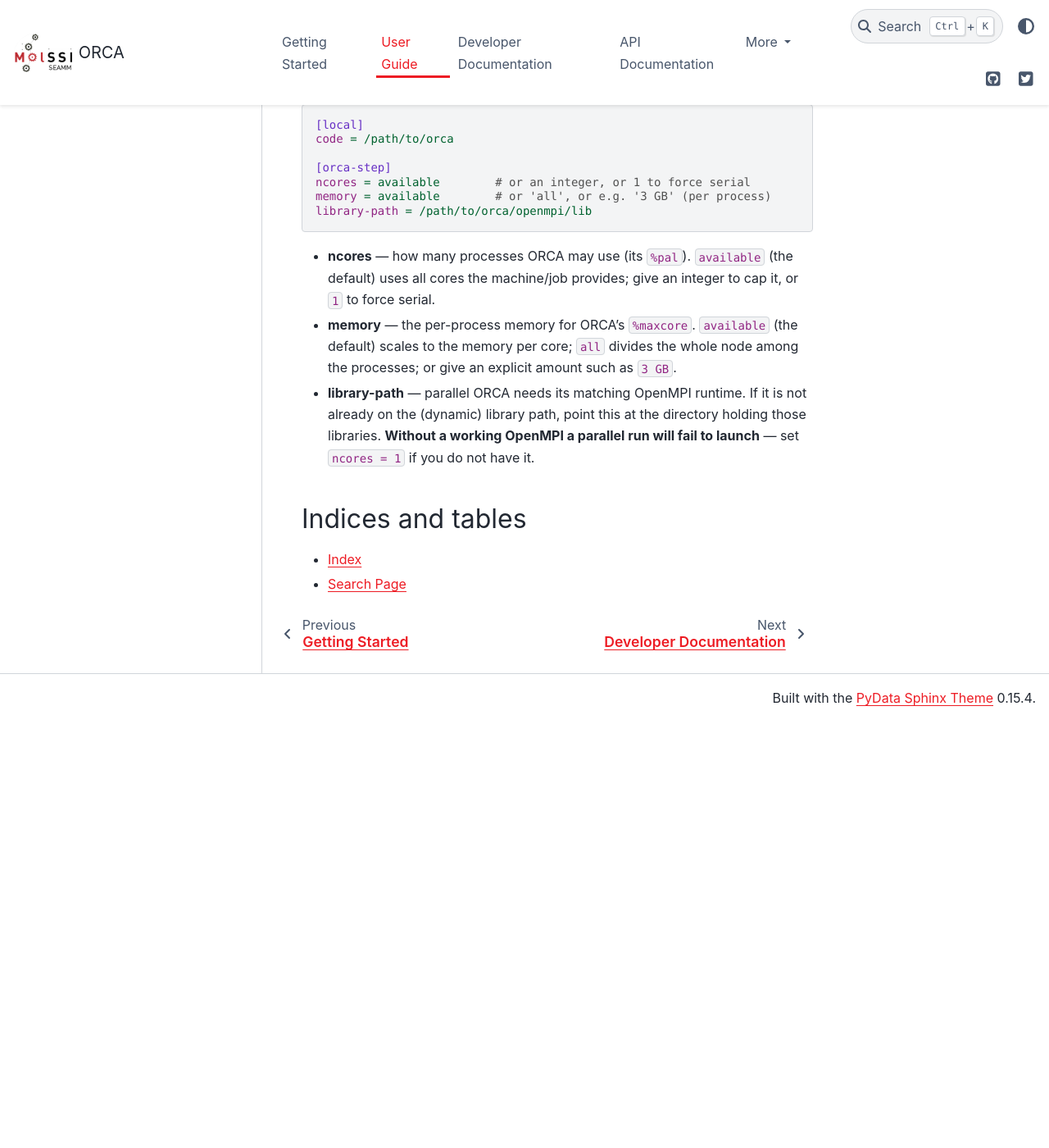
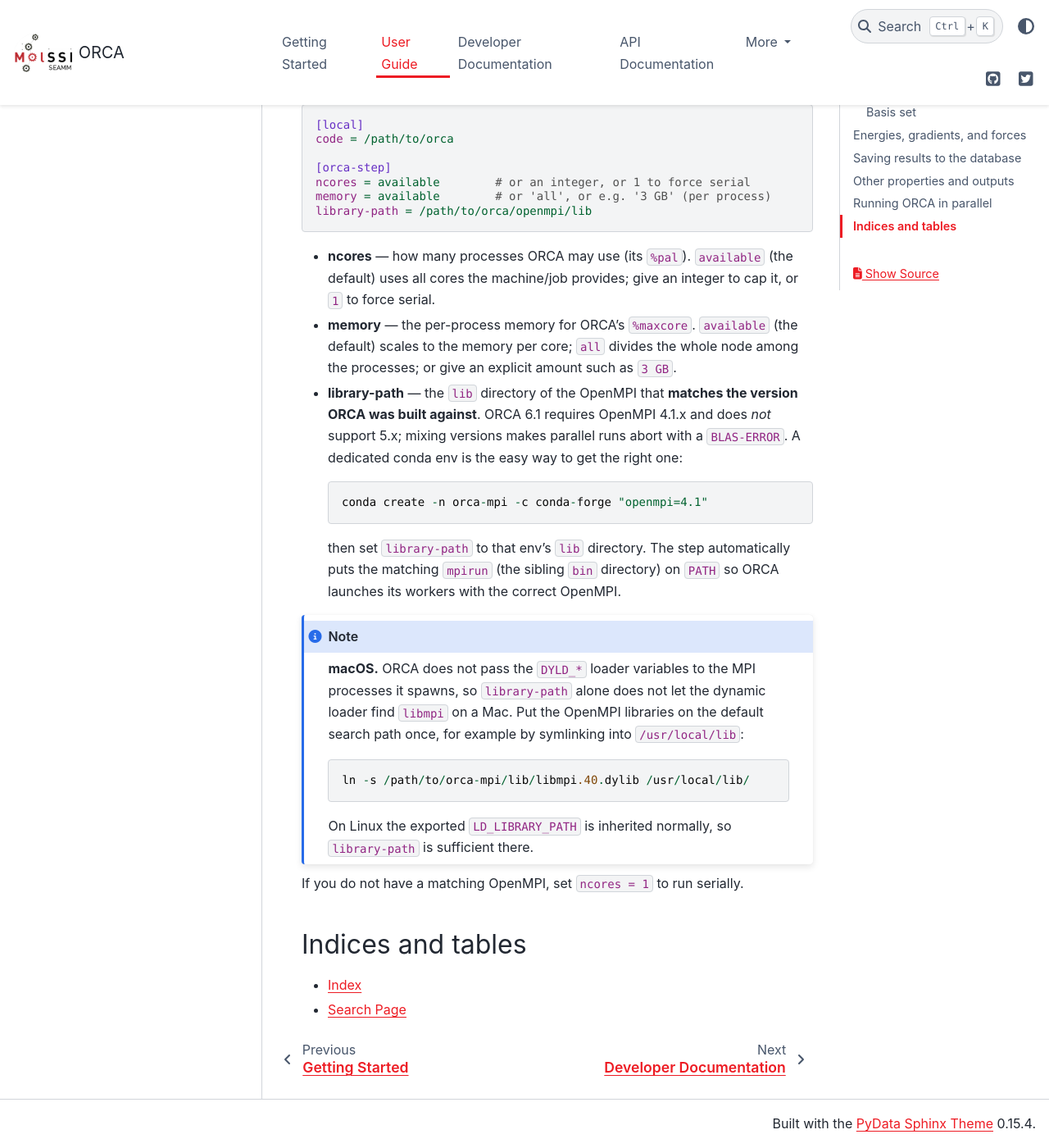
Before and after one commit to molssi-seamm/orca_step, a Sphinx documentation site: the page built from docs/user_guide/index.rst, in a window 1280 px wide and 1400 px high, scrolled down 2412 px. Shown: the whole window at 82% size. Built offline with Sphinx 7.4.7 and the PyData theme 0.15.4, drawn with Linux system fonts in a browser that asks for light colours; pages that are not in the unit, such as notebooks, are missing from menus; before the commit the page ends 3293 px from its top, so only the background shows below that.

Commit message:
Parallel on macOS: use the matching mpirun (PATH) and document the libmpi setup
ORCA launches its MPI workers with whatever `mpirun` is on PATH; a mismatched
OpenMPI (e.g. a system 5.x vs the 4.1.x the workers link) makes the run abort
with a BLAS-ERROR. Prepend the OpenMPI bin (sibling of library-path) so the
matching mpirun is used. Also document that on macOS ORCA does not pass DYLD_*
to its MPI sub-processes, so the OpenMPI libraries must be on dyld's default
search path (e.g. symlinked into /usr/local/lib) -- updated the User Guide and
the shipped orca.ini template accordingly.

Verified: a real HF/def2-SVP PAL2 job now completes (matches the serial energy).

Co-Authored-By: Claude Opus 4.8 (1M context) <noreply@anthropic.com>

```diff
--- a/docs/user_guide/index.rst
+++ b/docs/user_guide/index.rst
@@ -116,10 +116,30 @@ step reads its resource settings from the ``[orca-step]`` section of
 * **memory** — the per-process memory for ORCA's ``%maxcore``. ``available``
   (the default) scales to the memory per core; ``all`` divides the whole node
   among the processes; or give an explicit amount such as ``3 GB``.
-* **library-path** — parallel ORCA needs its matching OpenMPI runtime. If it is
-  not already on the (dynamic) library path, point this at the directory holding
-  those libraries. **Without a working OpenMPI a parallel run will fail to
-  launch** — set ``ncores = 1`` if you do not have it.
+* **library-path** — the ``lib`` directory of the OpenMPI that **matches the
+  version ORCA was built against**. ORCA 6.1 requires OpenMPI 4.1.x and does
+  *not* support 5.x; mixing versions makes parallel runs abort with a
+  ``BLAS-ERROR``. A dedicated conda env is the easy way to get the right one::
+
+     conda create -n orca-mpi -c conda-forge "openmpi=4.1"
+
+  then set ``library-path`` to that env's ``lib`` directory. The step
+  automatically puts the matching ``mpirun`` (the sibling ``bin`` directory) on
+  ``PATH`` so ORCA launches its workers with the correct OpenMPI.
+
+.. note::
+
+   **macOS.** ORCA does not pass the ``DYLD_*`` loader variables to the MPI
+   processes it spawns, so ``library-path`` alone does not let the dynamic
+   loader find ``libmpi`` on a Mac. Put the OpenMPI libraries on the default
+   search path once, for example by symlinking into ``/usr/local/lib``::
+
+      ln -s /path/to/orca-mpi/lib/libmpi.40.dylib /usr/local/lib/
+
+   On Linux the exported ``LD_LIBRARY_PATH`` is inherited normally, so
+   ``library-path`` is sufficient there.
+
+If you do not have a matching OpenMPI, set ``ncores = 1`` to run serially.
 
 Indices and tables
 ==================
```
Also changed, not shown: HISTORY.rst (+9 -5 lines), 2 other files.
